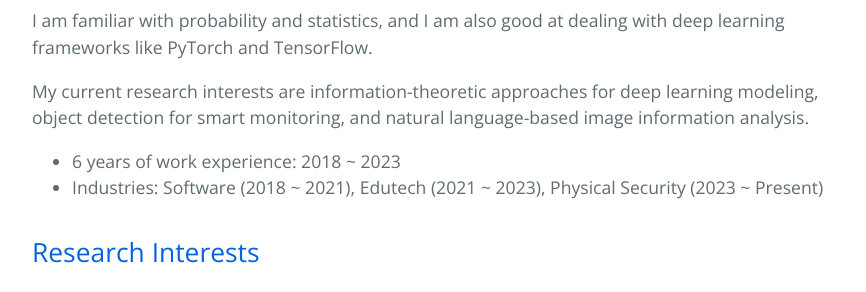
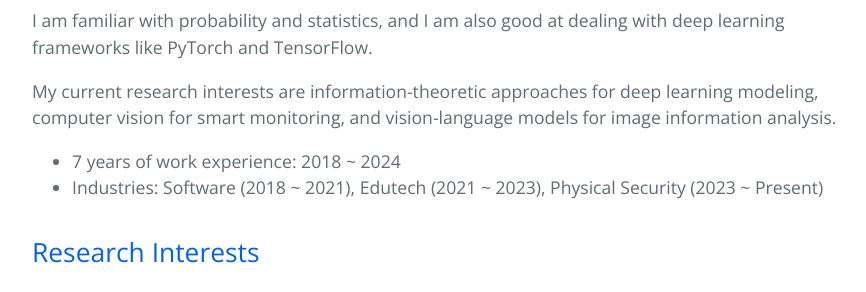
Before and after one commit to hcnoh/hcnoh.github.io, a Jekyll site: the page built from about.md, in a window 1280 px wide and 900 px high, scrolled down 1277 px. Shown: the part 181-473 px from the top of the window, without its empty margins (192-1058 px from the left). Built offline with Jekyll 4.4.1, drawn with Linux system fonts in a browser that asks for light colours.

Commit message:
about me 수정

```diff
--- a/about.md
+++ b/about.md
@@ -10,9 +10,9 @@ I am a machine learning research engineer currently working in the AI Research o
 
 I am familiar with probability and statistics, and I am also good at dealing with deep learning frameworks like PyTorch and TensorFlow.
 
-My current research interests are information-theoretic approaches for deep learning modeling, object detection for smart monitoring, and natural language-based image information analysis.
+My current research interests are information-theoretic approaches for deep learning modeling, computer vision for smart monitoring, and vision-language models for image information analysis.
 
-- 6 years of work experience: 2018 ~ 2023
+- 7 years of work experience: 2018 ~ 2024
 - Industries: Software (2018 ~ 2021), Edutech (2021 ~ 2023), Physical Security (2023 ~ Present)
 
 ## Research Interests
```
